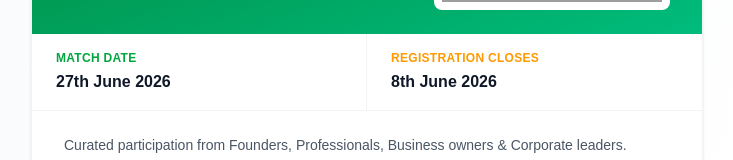
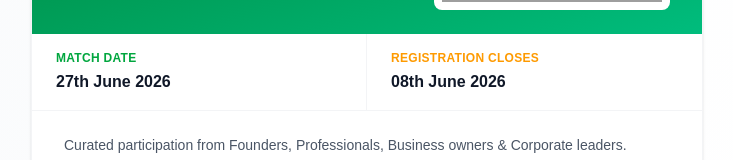
Before and after one commit to mga-group-dev/tpl-overarm, a Next.js app: page / in a window 1280 px wide. Shown: the part 236-396 px from the top of the page, without its empty margins (273-1006 px from the left). Built offline with nearby package versions, Linux system fonts and the light colour scheme; grey boxes are pictures that could not be loaded.

Commit message:
Date Changed

```diff
--- a/app/page.tsx
+++ b/app/page.tsx
@@ -41,7 +41,7 @@ export default function Home() {
               <p className="text-xs font-semibold uppercase tracking-wide text-amber-500 mb-1">
                 Registration Closes
               </p>
-              <p className="font-bold text-gray-900">8th June 2026</p>
+              <p className="font-bold text-gray-900">08th June 2026</p>
             </div>
           </div>
 
```
